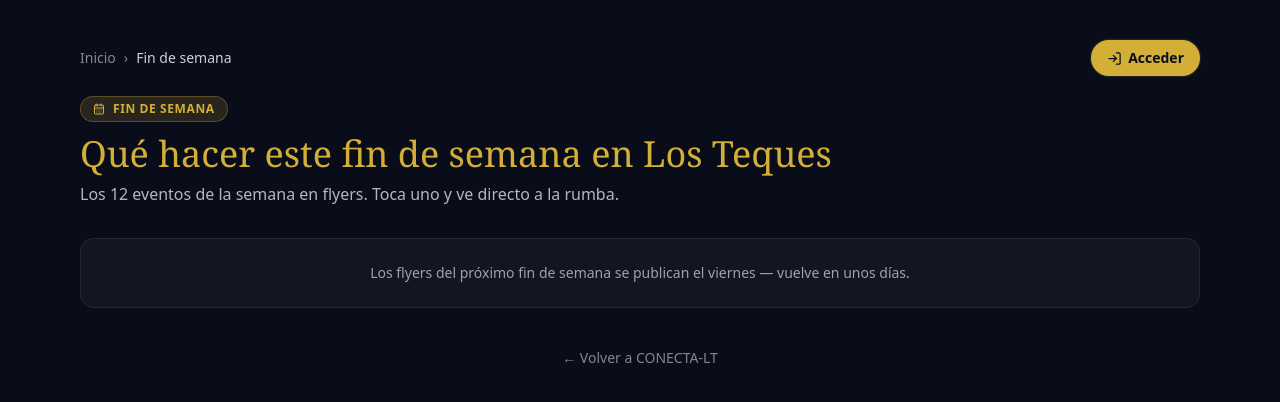
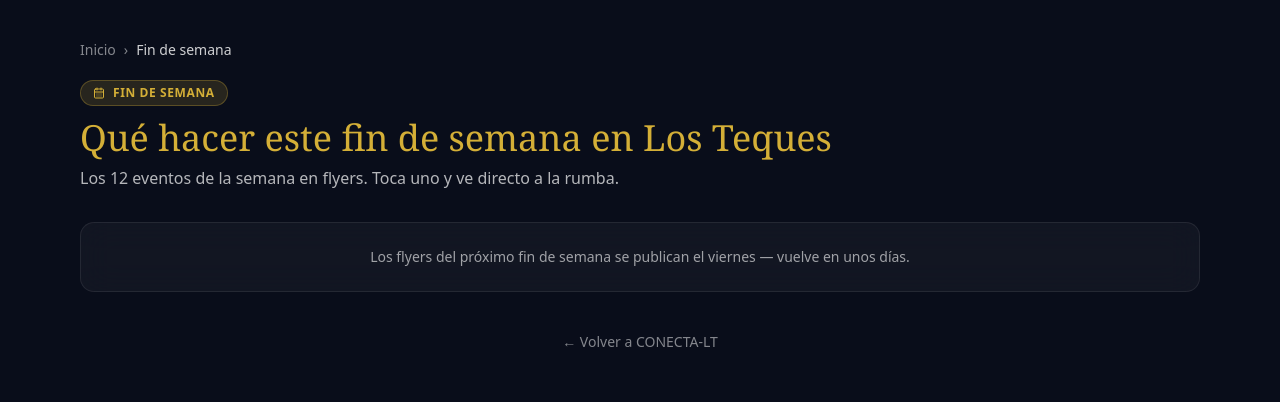
Before and after one commit to sqn8nproyect-pixe/Conecta-Lt2.0, a Next.js app: page /editorial in a window 1280 px wide. Shown: the top 402 px of the page. Built offline with nearby package versions, Linux system fonts and the light colour scheme; no server answers; the database is empty.

Commit message:
fix(editorial): eliminar botón Acceder del encabezado de la guía de fin de semana (queda solo el breadcrumb)

```diff
--- a/src/app/editorial/page.tsx
+++ b/src/app/editorial/page.tsx
@@ -15,7 +15,6 @@ import type { Metadata } from 'next';
 import { ArrowRight, CalendarDays, Newspaper } from 'lucide-react';
 import { db } from '@/lib/db';
 import WeekendFlyersGrid, { type FlyerEvent } from '@/components/conecta/WeekendFlyersGrid';
-import AccessButton from '@/components/conecta/AccessButton';
 import {
   SITE_URL,
   buildBreadcrumbJsonLd,
@@ -173,14 +172,11 @@ export default async function EditorialCoverPage() {
       <script type="application/ld+json" dangerouslySetInnerHTML={{ __html: jsonLd }} />
 
       <div className="mx-auto max-w-6xl px-4 py-8 sm:py-10">
-        <div className="flex items-center justify-between gap-3 mb-5">
-          <nav aria-label="Ruta de navegación" className="text-sm text-white/50">
-            <Link href="/" className="hover:text-gold transition-colors">Inicio</Link>
-            <span className="mx-2">›</span>
-            <span className="text-white/80">Fin de semana</span>
-          </nav>
-          <AccessButton standalone />
-        </div>
+        <nav aria-label="Ruta de navegación" className="text-sm text-white/50 mb-5">
+          <Link href="/" className="hover:text-gold transition-colors">Inicio</Link>
+          <span className="mx-2">›</span>
+          <span className="text-white/80">Fin de semana</span>
+        </nav>
 
         <header className="mb-8">
           <div className="inline-flex items-center gap-2 px-3 py-1 rounded-full bg-gold/15 border border-gold/30 text-gold text-xs font-semibold uppercase tracking-wider mb-3">
```
